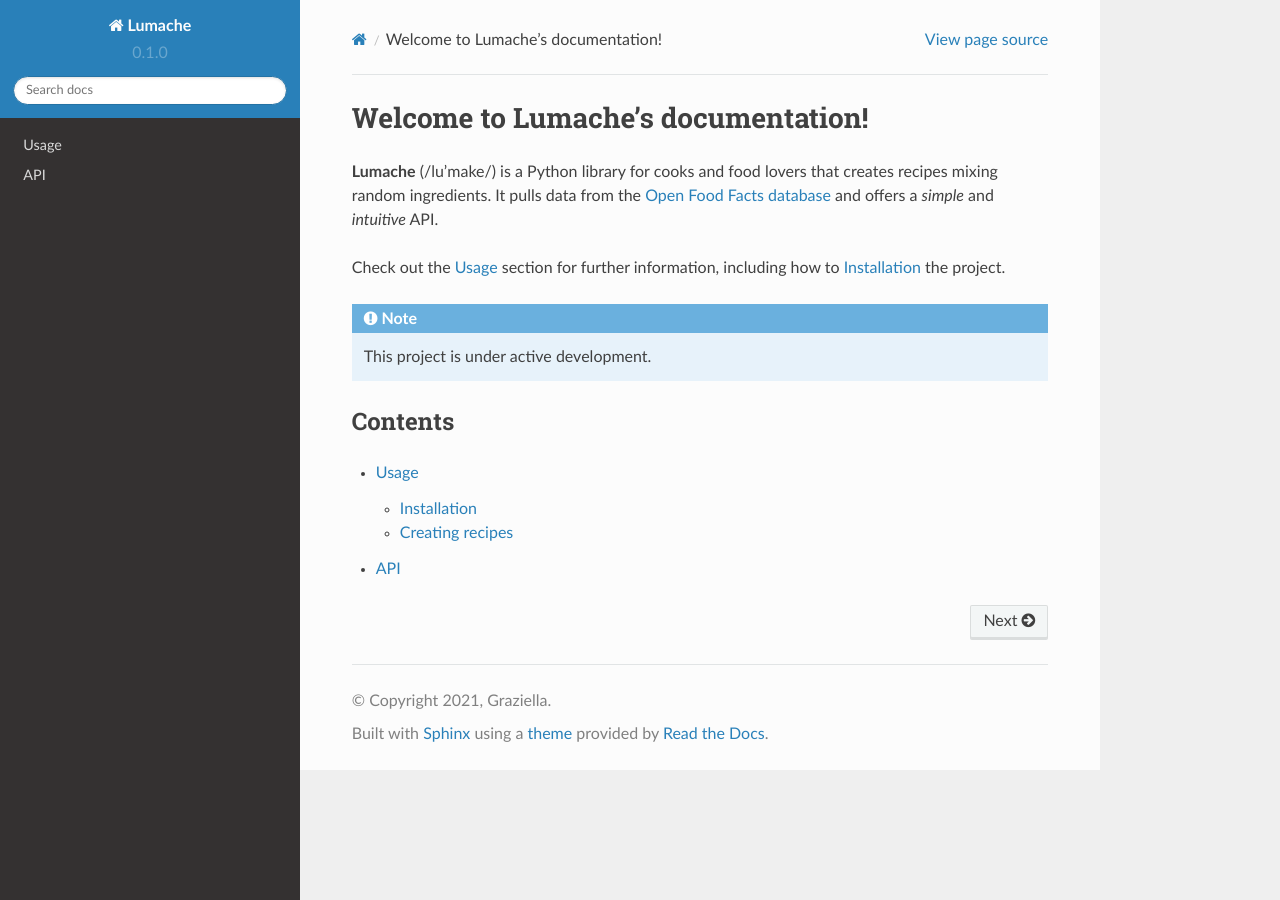
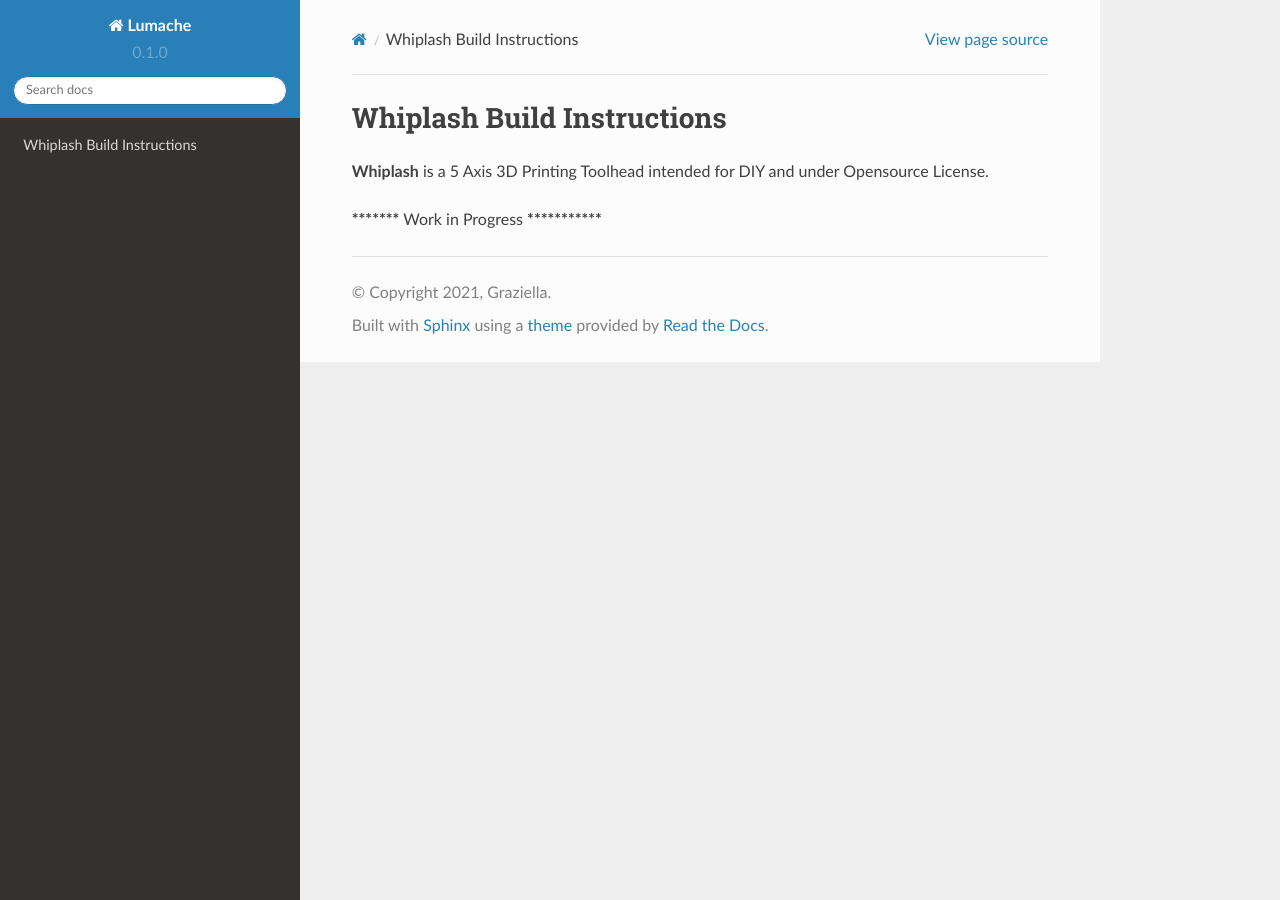
Before and after one commit to pingpong2000/whiplash, a Sphinx documentation site: the page built from docs/source/index.rst, in a window 1280 px wide. Built offline with Sphinx 7.4.7 and the Read the Docs theme 2.0.0, drawn with Linux system fonts in a browser that asks for light colours.

Commit message:
Update index.rst

```diff
--- a/docs/source/index.rst
+++ b/docs/source/index.rst
@@ -1,22 +1,6 @@
-Welcome to Lumache's documentation!
+Whiplash Build Instructions
 ===================================
 
-**Lumache** (/lu'make/) is a Python library for cooks and food lovers
-that creates recipes mixing random ingredients.
-It pulls data from the `Open Food Facts database <https://world.openfoodfacts.org/>`_
-and offers a *simple* and *intuitive* API.
+**Whiplash** is a 5 Axis 3D Printing Toolhead intended for DIY and under Opensource License.
 
-Check out the :doc:`usage` section for further information, including
-how to :ref:`installation` the project.
-
-.. note::
-
-   This project is under active development.
-
-Contents
---------
-
-.. toctree::
-
-   usage
-   api
+***********  Work in Progress ***************
```
